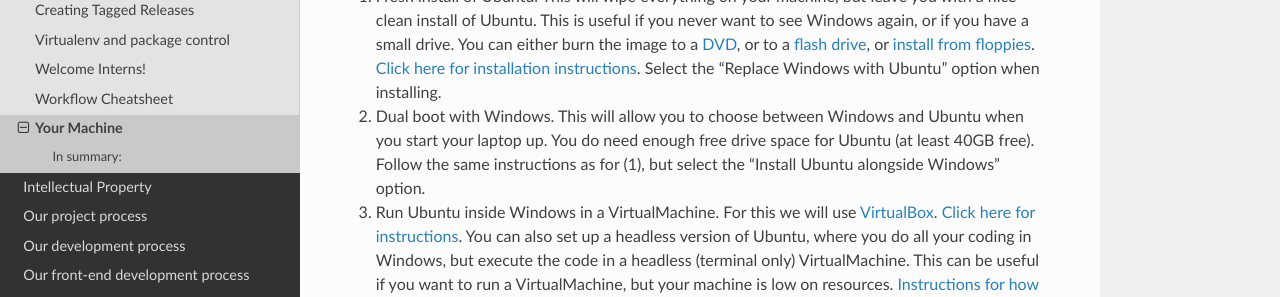
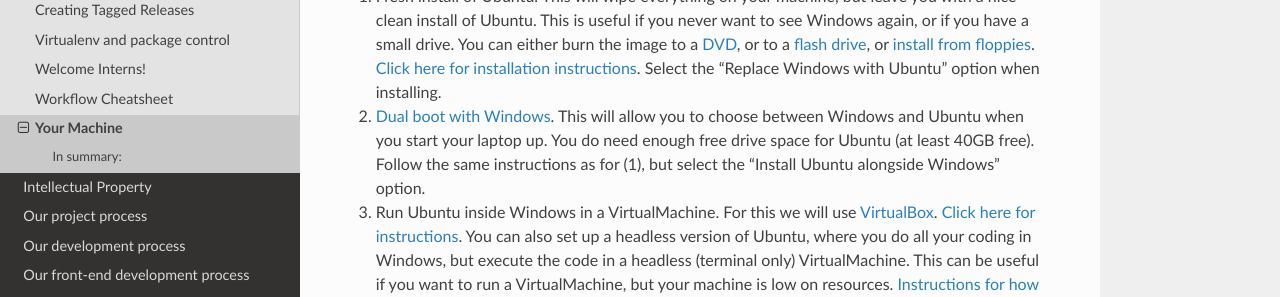
Before and after one commit to praekeltfoundation/ways-of-working, a Sphinx documentation site: the page built from docs/tutorials/your-machine.md, in a window 1280 px wide and 1197 px high. Shown: the part 463-760 px from the top of the window. Built offline with Sphinx 7.4.7 and the Read the Docs theme 2.0.0, drawn with Linux system fonts in a browser that asks for light colours; part of the change alters nothing that is shown.

```diff
--- a/docs/tutorials/your-machine.md
+++ b/docs/tutorials/your-machine.md
@@ -8,7 +8,7 @@ For all of these options, you're going to have to get an OS image. Since you're
 
 1. Fresh install of Ubuntu. This will wipe everything on your machine, but leave you with a nice clean install of Ubuntu. This is useful if you never want to see Windows again, or if you have a small drive. You can either burn the image to a [DVD](https://help.ubuntu.com/community/BurningIsoHowto), or to a [flash drive](https://help.ubuntu.com/community/Installation/FromUSBStick), or [install from floppies](https://help.ubuntu.com/community/Installation/WithFloppies). [Click here for installation instructions](http://www.ubuntu.com/download/desktop/install-ubuntu-desktop). Select the "Replace Windows with Ubuntu" option when installing.
 
-2. Dual boot with Windows. This will allow you to choose between Windows and Ubuntu when you start your laptop up. You do need enough free drive space for Ubuntu (at least 40GB free). Follow the same instructions as for (1), but select the "Install Ubuntu alongside Windows" option.
+2. [Dual boot with Windows](https://www.linuxtechi.com/how-to-dual-boot-windows-10-ubuntu-16-04/). This will allow you to choose between Windows and Ubuntu when you start your laptop up. You do need enough free drive space for Ubuntu (at least 40GB free). Follow the same instructions as for (1), but select the "Install Ubuntu alongside Windows" option.
 
 3. Run Ubuntu inside Windows in a VirtualMachine. For this we will use [VirtualBox](https://www.virtualbox.org/wiki/Downloads). [Click here for instructions](https://askubuntu.com/questions/142549/how-to-install-ubuntu-on-virtualbox). You can also set up a headless version of Ubuntu, where you do all your coding in Windows, but execute the code in a headless (terminal only) VirtualMachine. This can be useful if you want to run a VirtualMachine, but your machine is low on resources. [Instructions for how to do this can be found here](http://gettingstartedwithdjango.com/en/lessons/introduction-and-launch/).
 
```
